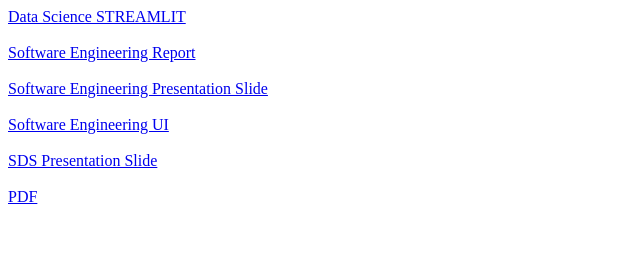
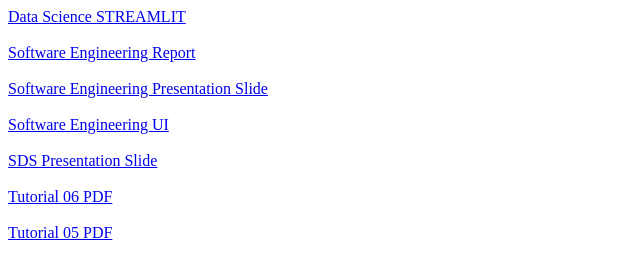
Before and after one commit to OscarChai/OscarChai.github.io, a plain HTML site: page index.html in a window 1280 px wide. Shown: the whole page, without its empty margins (0-640 px from the left). Drawn offline with Linux system fonts and the light colour scheme.

Commit message:
Update index.html with additional PDF links

```diff
--- a/index.html
+++ b/index.html
@@ -12,6 +12,8 @@
 <br></br>
 <a href="https://canva.link/hk5k19k3i7l2wy2">SDS Presentation Slide</a>
 <br></br>
-<a href="T06-Chow Jun Bin.pdf">PDF</a>
+<a href="T06-Chow Jun Bin.pdf">Tutorial 06 PDF</a>
+<br></br>
+<a href="T05-G1.pdf">Tutorial 05 PDF</a>
 </body>
 </html>
```
